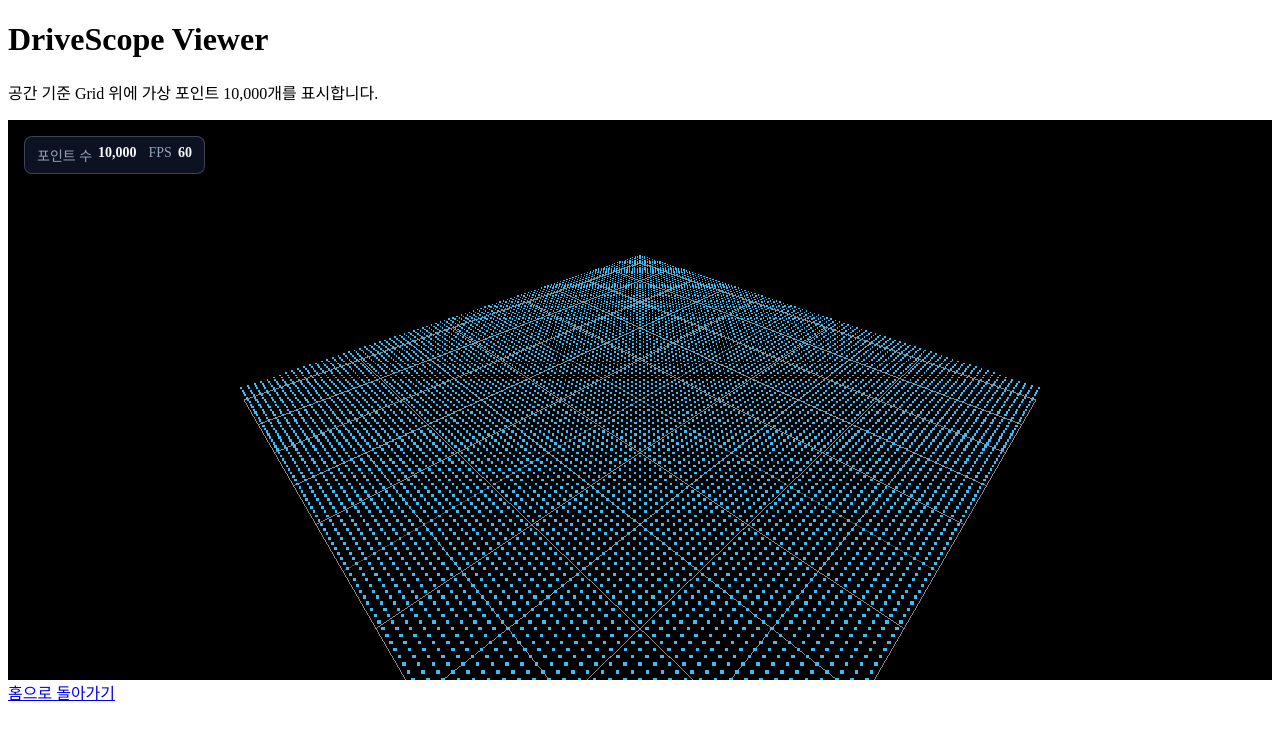
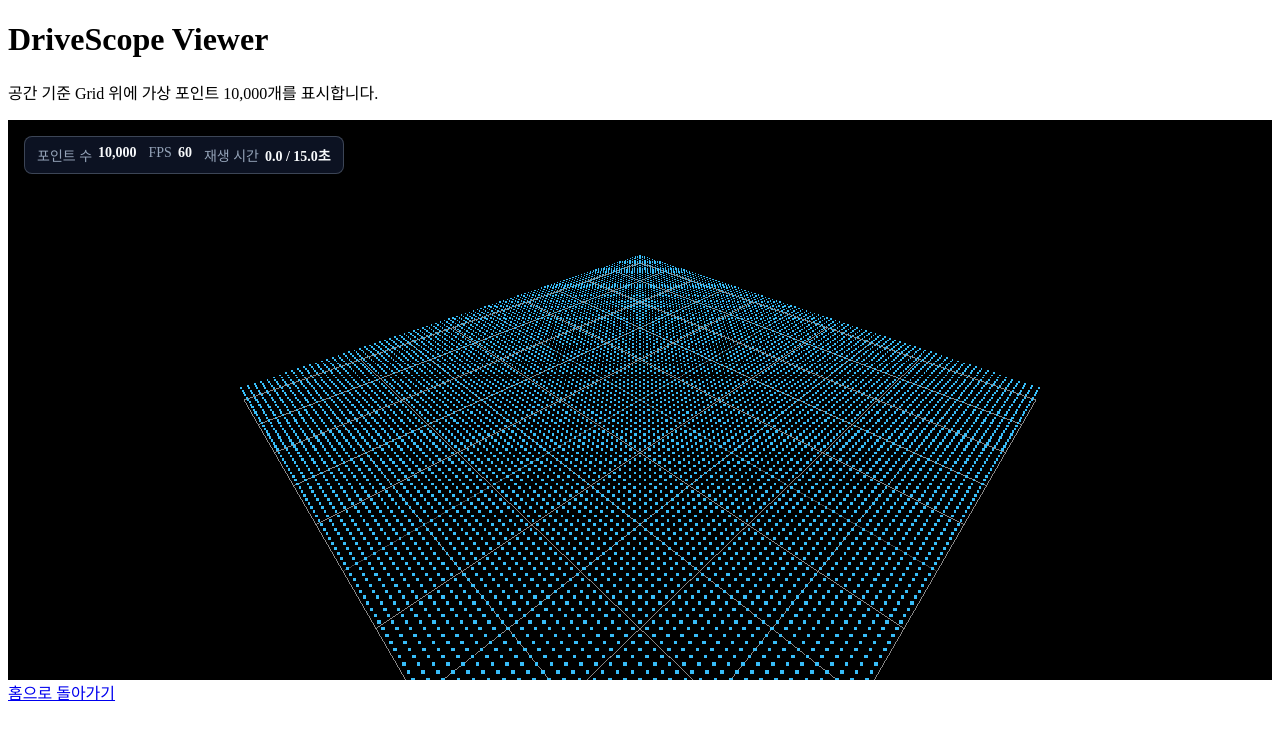
Before and after one commit to DoubleChamp/drivescope-visualizer, a Next.js app: page /viewer in a window 1280 px wide. Shown: the top 740 px of the page. Built offline with nearby package versions, Linux system fonts and the light colour scheme.

Commit message:
feat: 현재 재생 시간 상태 추가

```diff
--- a/app/viewer/viewer-canvas.tsx
+++ b/app/viewer/viewer-canvas.tsx
@@ -11,16 +11,19 @@ import {
   Scene,
   WebGLRenderer,
 } from "three";
+import { mockScenario } from "./_data/mock-scenario";
 import styles from "./viewer-canvas.module.css";
 
 const POINTS_PER_SIDE = 100;
 const POINT_COUNT = POINTS_PER_SIDE * POINTS_PER_SIDE;
 const POINT_SPACING = 0.1;
 const FPS_SAMPLE_INTERVAL_MS = 1_000;
+const INITIAL_PLAYBACK_TIME_MS = 0;
 
 export default function ViewerCanvas() {
   const canvasRef = useRef<HTMLCanvasElement>(null);
   const [framesPerSecond, setFramesPerSecond] = useState<number | null>(null);
+  const [currentTimeMs] = useState(INITIAL_PLAYBACK_TIME_MS);
 
   useEffect(() => {
     const canvas = canvasRef.current;
@@ -127,6 +130,13 @@ export default function ViewerCanvas() {
           <dt>FPS</dt>
           <dd>{framesPerSecond ?? "측정 중"}</dd>
         </div>
+        <div className={styles.metric}>
+          <dt>재생 시간</dt>
+          <dd>
+            {(currentTimeMs / 1_000).toFixed(1)} /{" "}
+            {(mockScenario.durationMs / 1_000).toFixed(1)}초
+          </dd>
+        </div>
       </dl>
       <canvas
         ref={canvasRef}
```
Also changed, not shown: 4 other files (tests, documents, lock files or other folders).
